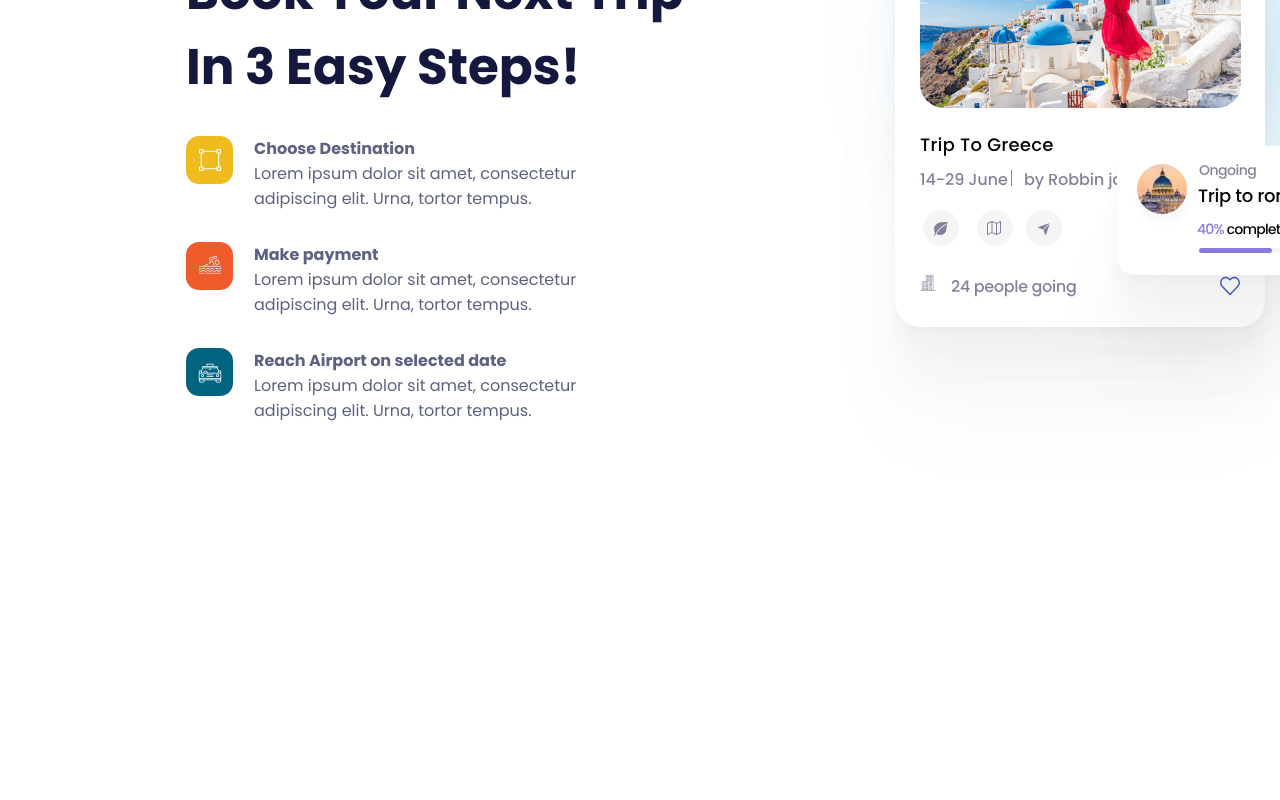
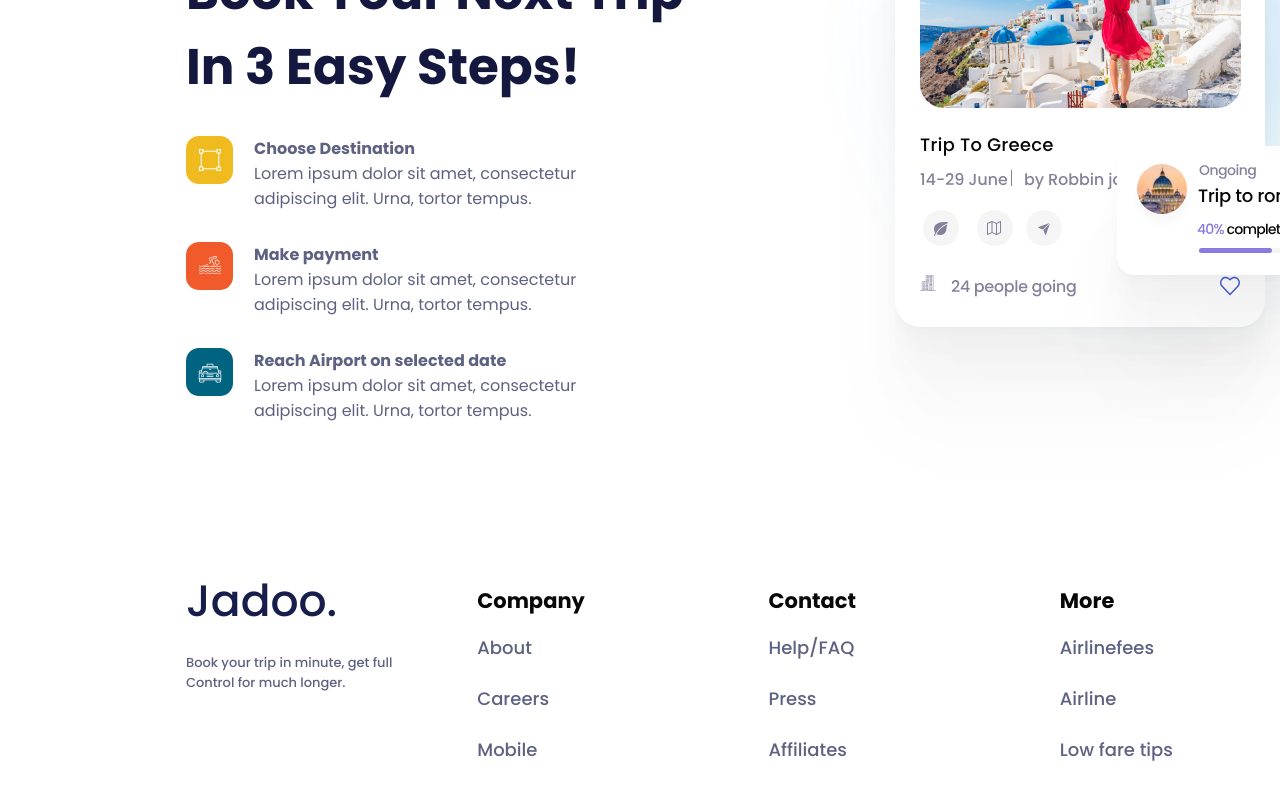
Before and after one commit to soutovnc/jadoo, a Next.js app: page / in a window 1280 px wide. Shown: the part 2492-3292 px from the top of the page. Before the commit the page ends 3034 px from the top, so only its background shows below. Built offline with nearby package versions, Linux system fonts and the light colour scheme; a web font is replaced by a local one.

Commit message:
finish footer component

```diff
--- /dev/null
+++ b/src/components/Footer/index.tsx
@@ -0,0 +1,36 @@
+import styles from './styles.module.scss'
+
+export function Footer() {
+  return (
+    <main className={styles.container}>
+      <section className={styles.footerBox}>
+        <div className={styles.firstColumn}>
+          <h1>Jadoo.</h1>
+          <p>Book your trip in minute, get full <br /> Control for much longer.</p>
+        </div>
+
+        <div className={styles.secondColumn}>
+          <h1>Company</h1>
+          <a>About</a>
+          <a>Careers</a>
+          <a>Mobile</a>
+        </div>
+
+        <div className={styles.thirdColumn}>
+          <h1>Contact</h1>
+          <a>Help/FAQ</a>
+          <a>Press</a>
+          <a>Affiliates</a>
+        </div>
+
+        <div className={styles.fourthColumn}>
+          <h1>More</h1>
+          <a>Airlinefees</a>
+          <a>Airline</a>
+          <a>Low fare tips</a>
+        </div>
+
+      </section>
+    </main>
+  )
+}
--- /dev/null
+++ b/src/components/Footer/styles.module.scss
@@ -0,0 +1,59 @@
+.container {
+  position: absolute;
+  width: 1165px;
+  height: 356px;
+  left: 186px;
+  top: 3060px;
+}
+
+.footerBox {
+
+
+  display: grid;
+  grid-template-columns: 1fr 1fr 1fr 1fr;
+
+
+  h1 {
+    font-family: 'Poppins', sans-serif;
+    font-weight: 500;
+    font-size: 44px;
+    line-height: 66px;
+    color: var(--blue-500);
+  }
+
+  p {
+    margin-top: 19px;
+    font-family: 'Poppins', sans-serif;
+    font-size: 13px;
+    font-weight: 500;
+    color: var(--blue-50)
+  }
+
+}
+
+.secondColumn,
+.thirdColumn,
+.fourthColumn {
+  h1 {
+    font-family: 'Poppins', sans-serif;
+    color: #080809;
+    font-weight: 700;
+    font-size: 21px;
+  }
+
+  a {
+    font-family: 'Poppins', sans-serif;
+    font-weight: 500;
+    font-size: 18px;
+    color: var(--blue-50);
+    display: grid;
+    grid-template-rows: repeat(3, 1fr);
+
+    & + a {
+      margin-top: -30px;
+    }
+  }
+
+
+
+}
--- a/src/pages/_app.tsx
+++ b/src/pages/_app.tsx
@@ -3,6 +3,7 @@ import { Book } from '../components/Book'
 import { Category } from '../components/Category'
 import { Destination } from '../components/Destination'
 import { Header } from '../components/Header'
+import { Footer } from '../components/Footer'
 
 import '../styles/global.scss'
 
@@ -14,6 +15,7 @@ function MyApp({ Component, pageProps }: AppProps) {
       <Category />
       <Destination />
       <Book />
+      <Footer />
     </>
   )
 }
--- a/src/styles/global.scss
+++ b/src/styles/global.scss
@@ -8,7 +8,6 @@
   --white: #FFFFFF;
   --gray-700: #212832; //
   --blue-50: #5E6282;
-  --blue-100: #5e6282;
   --blue-500: #181E4B;
   --blue-700: #14183e;
   --blue-800: #1e1d4c;
```
Also changed, not shown: src/components/Testimonials/index.tsx (added, +36 -0 lines), src/components/Testimonials/styles.module.scss (added).
